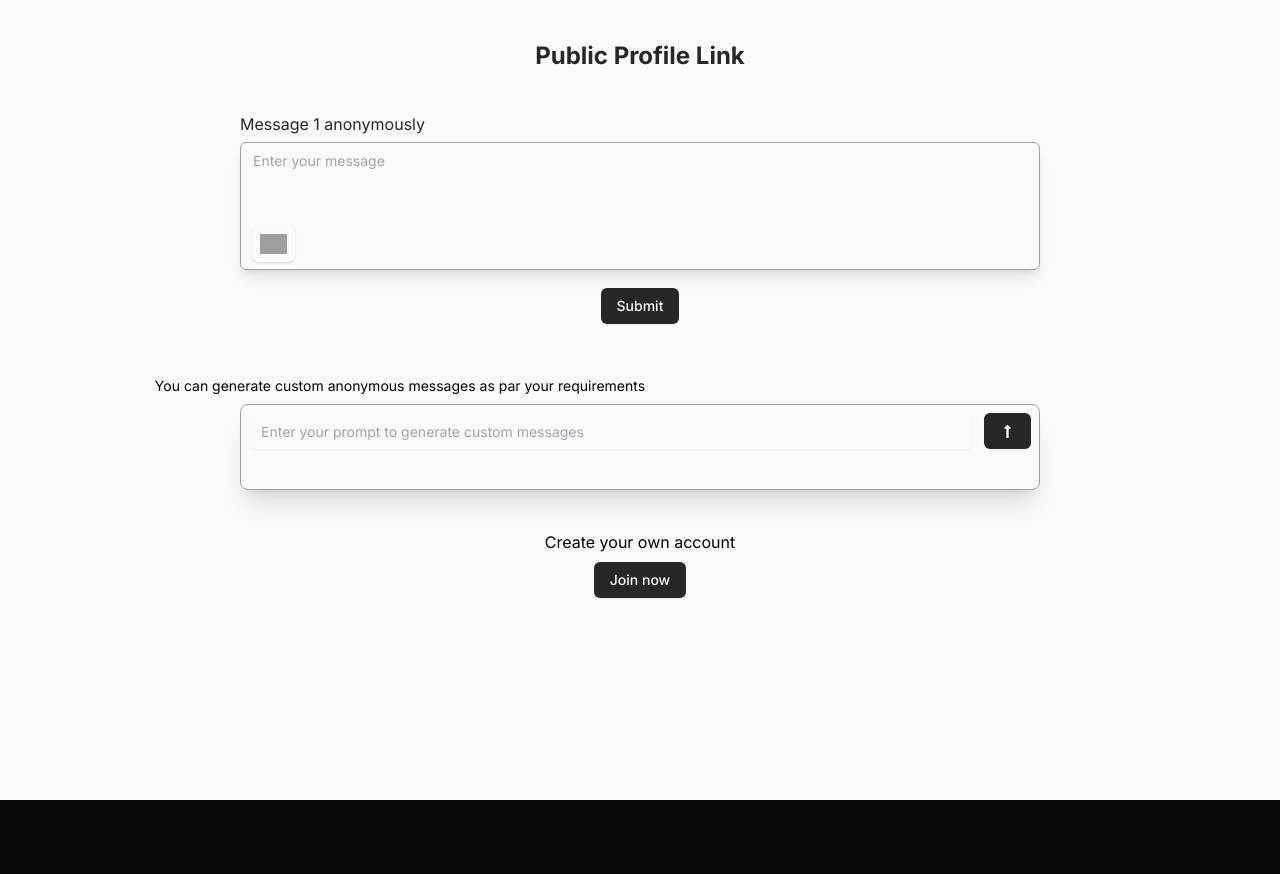
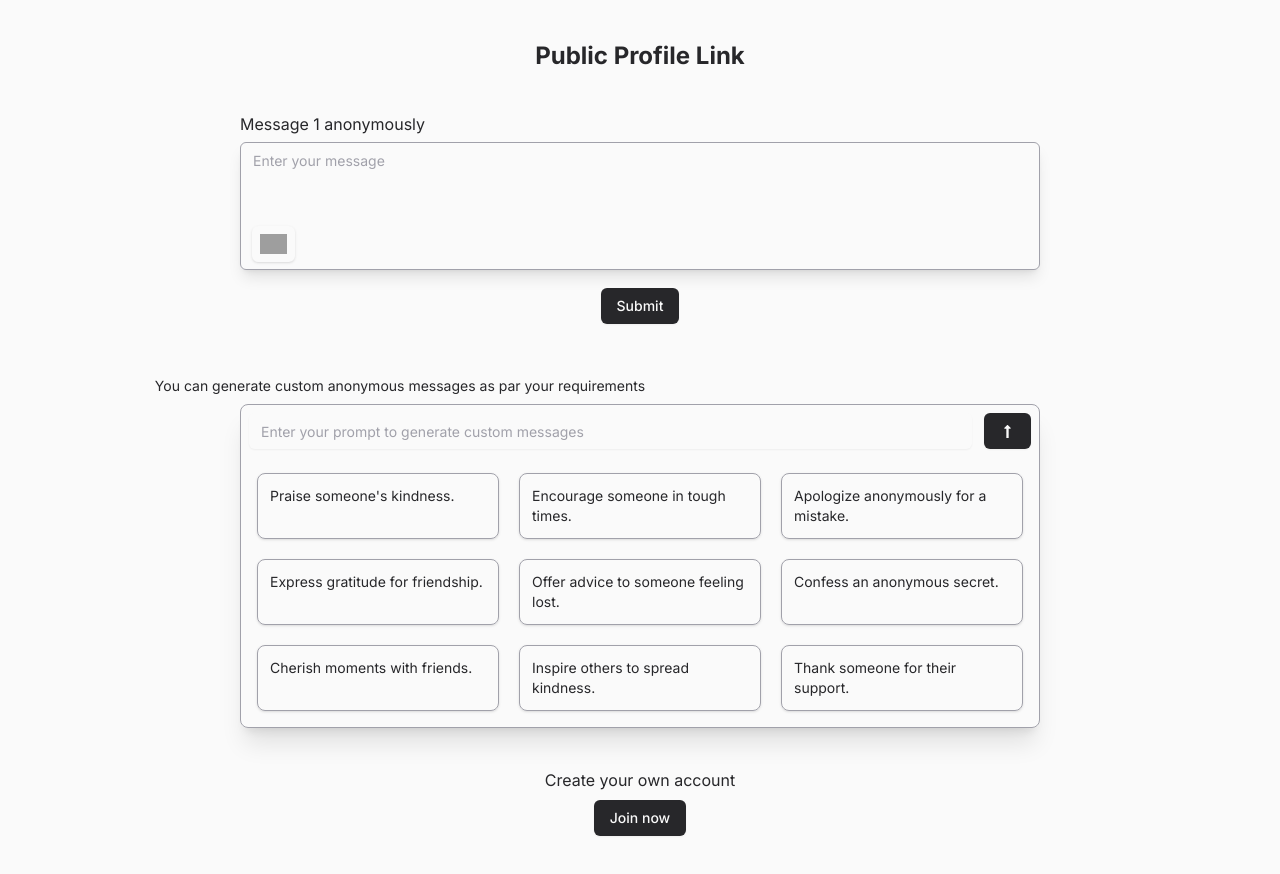
Before and after one commit to Souradip2022/anonymous_feedback_app, a Next.js app: page /u/1 in a window 1280 px wide. Before the commit the page ends 800 px from the top, so only its background shows below. Built offline with nearby package versions, Linux system fonts and the light colour scheme; grey boxes are pictures that could not be loaded.

Commit message:
Added prompt suggestion list

```diff
--- a/src/app/api/chat/route.ts
+++ b/src/app/api/chat/route.ts
@@ -7,7 +7,7 @@ const google = createGoogleGenerativeAI({
 
 const model = google('models/gemini-1.5-pro-latest', {
   topK: 10,
-  safetySettings: [{category: "HARM_CATEGORY_DANGEROUS_CONTENT", threshold: "BLOCK_ONLY_HIGH"}],
+  safetySettings: [{category: "HARM_CATEGORY_DANGEROUS_CONTENT", threshold: "BLOCK_NONE"}],
 });
 
 export const maxDuration = 30;
@@ -19,10 +19,10 @@ export async function POST(req: Request) {
     model: model as any,
     messages,
     temperature: 0.9,
-    maxTokens: 500,
+    maxTokens: 400,
     maxRetries: 5,
     frequencyPenalty: 0.3,
-    system: "You are a helpful assistant.",
+    system: "You are a helpful assistant. You generate anonymous messages that can be used to express gratitude, encouragement, apologies, confessions, and compliments. Ensure that the messages are thoughtful, kind, and empathetic.",
   });
 
   return result.toAIStreamResponse();
--- a/src/app/u/[username]/page.tsx
+++ b/src/app/u/[username]/page.tsx
@@ -18,6 +18,18 @@ import {useRouter} from "next/navigation";
 import {FaLongArrowAltUp} from "react-icons/fa";
 import {BiSolidCheckbox} from "react-icons/bi";
 
+
+const anonymousSuggestions = [
+  "Praise someone's kindness.",
+  "Encourage someone in tough times.",
+  "Apologize anonymously for a mistake.",
+  "Express gratitude for friendship.",
+  "Offer advice to someone feeling lost.",
+  "Confess an anonymous secret.",
+  "Cherish moments with friends.",
+  "Inspire others to spread kindness.",
+  "Thank someone for their support."
+];
 
 function Page({params}: { params: { username: string } }) {
   const router = useRouter();
@@ -61,7 +73,9 @@ function Page({params}: { params: { username: string } }) {
     console.log(data.content);
   };
 
-  const {messages, input, handleInputChange, handleSubmit: handleUserPromptSubmit, stop, isLoading} = useChat();
+  const {messages, input, handleInputChange, handleSubmit: handleUserPromptSubmit, stop, isLoading} = useChat({
+    initialInput: ""
+  });
   const [promptResult, setPromptResult] = useState<Array<any>>([]);
 
   useEffect(() => {
@@ -109,7 +123,7 @@ function Page({params}: { params: { username: string } }) {
             disabled={isSubmitting}>{isSubmitting ? "Submitting..." : "Submit"} </Button>
         </form>
         <div className={"w-full flex flex-col items-center gap-y-2 "}>
-          <span className={"text-black relative right-60 text-sm"}>You can generate custom anonymous messages as par your requirements</span>
+          <span className={"text-muted relative right-60 text-sm"}>You can generate custom anonymous messages as par your requirements</span>
           <div className={"w-2/3 border border-muted-foreground rounded-lg shadow-xl h-fit"}>
             <form className={"w-full flex p-2 gap-3"} onSubmit={handleUserPromptSubmit}>
               <div className={"w-full h-fit"}>
@@ -120,31 +134,42 @@ function Page({params}: { params: { username: string } }) {
 
               {isLoading ?
                 <Button type={"submit"} variant={"secondary"} onClick={() => stop()}>
-                  <BiSolidCheckbox size={15}/>
+                  <BiSolidCheckbox size={20}/>
                 </Button> :
                 <Button type={"submit"} variant={"secondary"}>
                   <FaLongArrowAltUp size={15}/>
                 </Button>
               }
             </form>
-            <div className={"w-full h-fit p-4"}>
-              {promptResult.map((m) => (
-                <Fragment key={m.id}>
-                  {m.role === "user" && <p>
-                    User:
-                    {m.content}
-                  </p>}
-                  {m.role === "assistant" && <p>
-                    Assistant:
-                    {m.content.split("**").join("  ").split("*").join(" ")}
-                  </p>}
-                </Fragment>
-              ))}
+            <div className={"w-full h-fit p-4 text-muted"}>
+              {promptResult.length > 0 ? (
+                promptResult.map((m) => (
+                  <Fragment key={m.id}>
+                    {m.role === "user" && (
+                      <p className={"mb-5 whitespace-pre-wrap"}>
+                        User: {m.content}
+                      </p>
+                    )}
+                    {m.role === "assistant" && (
+                      <p className={"flex flex-col"}>
+                        <span className={"mb-2"}>Assistant:</span>
+                        <span>{m.content.split("**").join("  ").split("*").join(" ")}</span>
+                      </p>
+                    )}
+                  </Fragment>
+                ))
+              ) : (
+                <div className={"w-full grid grid-cols-3 place-items-center gap-5"}>
+                  {anonymousSuggestions.map((prompt, index) => (
+                    <div key={index} className={"w-full h-full p-3 text-sm border rounded-lg  border-muted-foreground shadow hover:border-muted hover:shadow-md"}>{prompt}</div>
+                  ))}
+                </div>
+              )}
             </div>
           </div>
         </div>
         <div className="flex flex-col items-center gap-y-2">
-          <p className={"text-black"}>Create your own account</p>
+          <p className={"text-muted"}>Create your own account</p>
           <Button type={"submit"} variant={"secondary"} onClick={() => router.push("/sign-up")}>
             Join now
           </Button>
```
